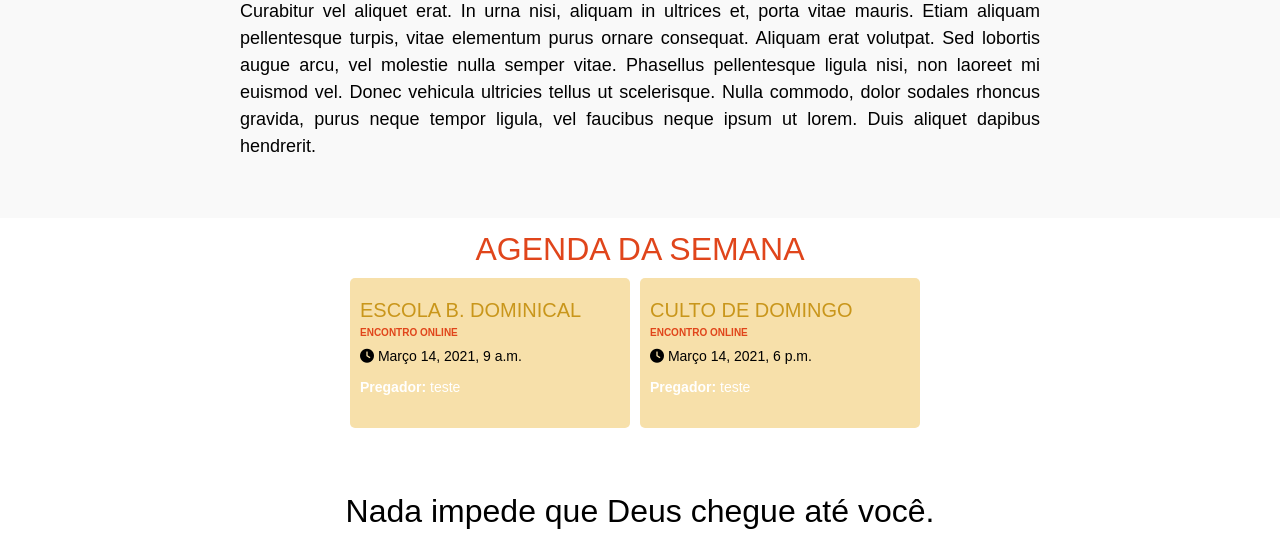
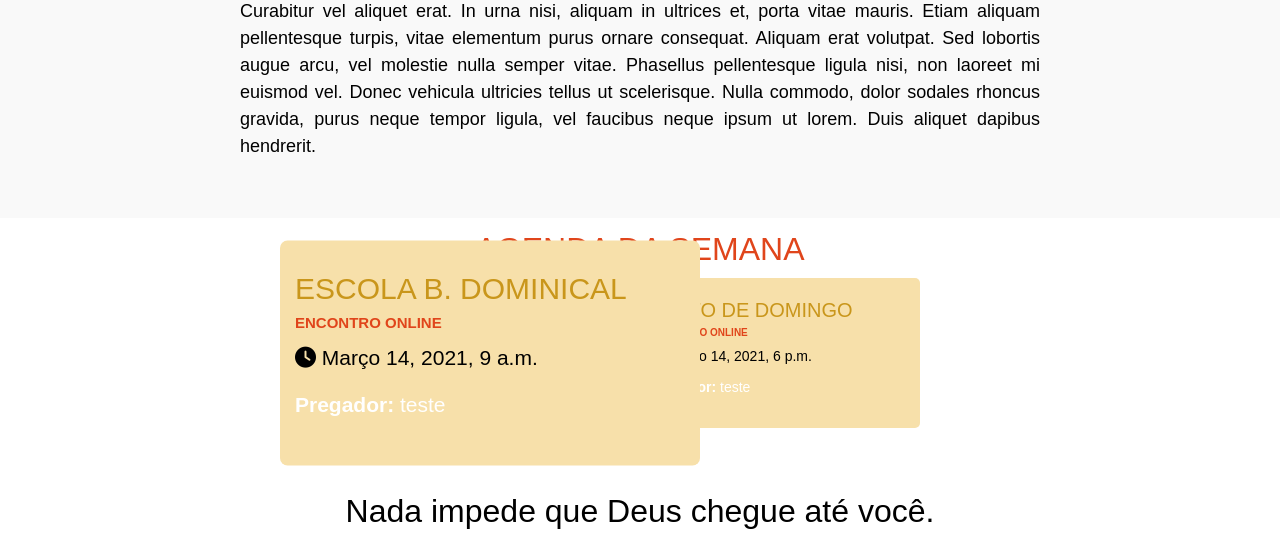
Before and after one commit to Lenoxel/ibcportal, a Django app: page / in a window 1280 px wide, with the pointer over the restyled element. Shown: the part 1031-1571 px from the top of the page. Run offline with Django 3.2, Linux system fonts and the light colour scheme; data comes from the database, SQL or seed files in the repository; parts of the project's set-up code (start-up, migrations or seed data) failed here and were passed over; some libraries are stand-ins or nearby versions; some web fonts are replaced; grey boxes are pictures that could not be loaded.

```diff
--- a/core/static/css/home.css
+++ b/core/static/css/home.css
@@ -191,8 +191,7 @@ INDEX
 }
 
 #agenda .noticia:hover {
-    top: -8px;
-    box-shadow: 0 8px 8px #fff;
+    transform: scale(1.5);
 }
 
 #agenda .noticia h2 {
```
